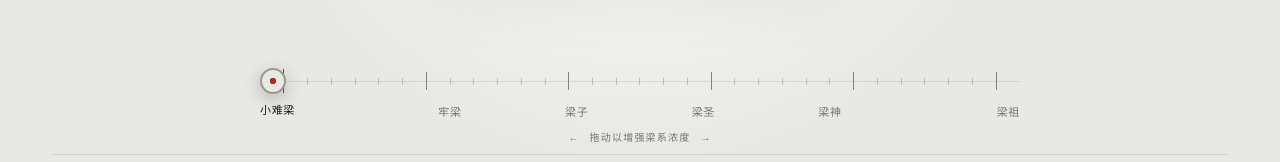
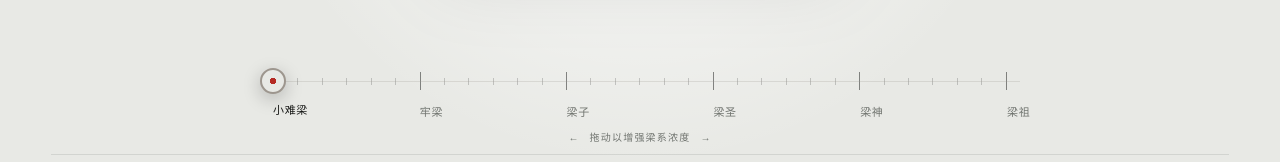
Before and after one commit to Abyss-Seeker/liang-intensity-calibrator, a website built with Vite: page index.html in a window 1280 px wide. Shown: the part 604-766 px from the top of the page. Built offline with nearby package versions, Linux system fonts and the light colour scheme.

Commit message:
fix: align stage labels with slider ticks

```diff
--- a/src/styles.css
+++ b/src/styles.css
@@ -346,6 +346,7 @@ h1 {
 }
 
 .control-panel {
+  --rail-inset: 13px;
   position: relative;
   z-index: 10;
   width: min(760px, 100%);
@@ -360,11 +361,11 @@ h1 {
 .tick-track {
   position: absolute;
   top: 12px;
-  right: 12px;
-  left: 12px;
-  display: grid;
-  grid-template-columns: repeat(31, 1fr);
+  right: var(--rail-inset);
+  left: var(--rail-inset);
+  display: flex;
   align-items: center;
+  justify-content: space-between;
   height: 24px;
   pointer-events: none;
 }
@@ -448,27 +449,22 @@ h1 {
 }
 
 .stage-markers {
-  display: grid;
-  grid-template-columns: repeat(6, 1fr);
+  display: flex;
+  justify-content: space-between;
   margin: -2px 0 0;
-  padding: 0;
+  padding: 0 var(--rail-inset);
   list-style: none;
 }
 
 .stage-marker {
+  width: 0;
   color: var(--muted);
   font-size: 11px;
   letter-spacing: 0.06em;
   text-align: center;
+  white-space: nowrap;
+  transform: translateX(-50%);
   transition: color 140ms ease, transform 140ms ease;
-}
-
-.stage-marker:first-child {
-  text-align: left;
-}
-
-.stage-marker:last-child {
-  text-align: right;
 }
 
 .stage-marker.is-passed {
@@ -478,7 +474,7 @@ h1 {
 .stage-marker.is-current {
   color: currentColor;
   font-weight: 700;
-  transform: translateY(-2px);
+  transform: translate(-50%, -2px);
 }
 
 .drag-hint {
```
Also changed, not shown: tests/slider.spec.ts (+19 -0 lines).
